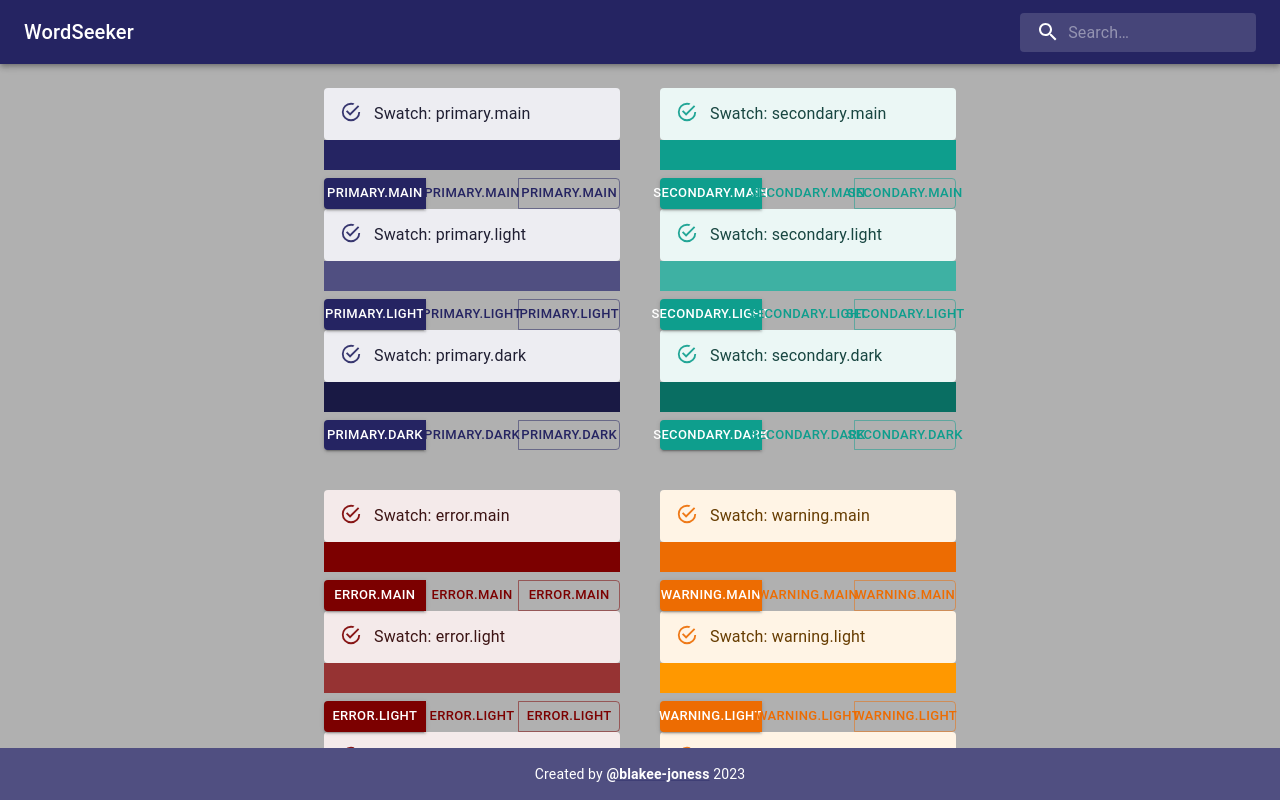
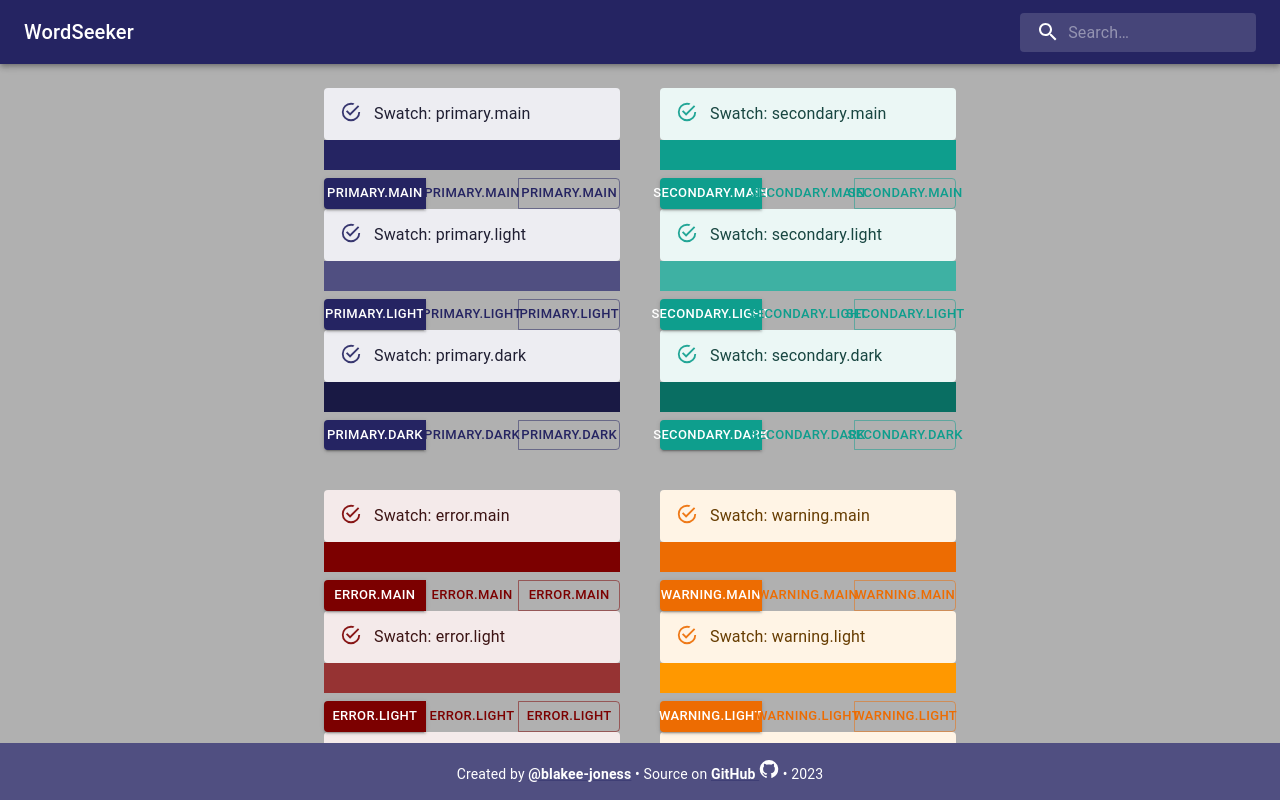
Before and after one commit to blakee-joness/wordseeker, a React (Vite) app in the folder wordSeeker/: page / in a window 1280 px wide. Shown: the top 800 px of the page. Built offline with nearby package versions, Linux system fonts and the light colour scheme; the HTML template or start-up script is replaced by a standard one.

Commit message:
Add GitHub link to Footer component

```diff
--- a/wordSeeker/src/Components/Footer.tsx
+++ b/wordSeeker/src/Components/Footer.tsx
@@ -1,4 +1,5 @@
 import { Box, Container, Link, Typography, useTheme } from '@mui/material'
+import GitHubIcon from '@mui/icons-material/GitHub'
 
 export default function Footer(): JSX.Element {
   const theme = useTheme()
@@ -7,15 +8,23 @@ export default function Footer(): JSX.Element {
     <Box sx={{ bgcolor: 'primary.light', p: 2, position: 'fixed', bottom: 0, width: '100%' }}>
       <Container maxWidth="sm" sx={{ color: theme.palette.common.white }}>
         <Typography variant="body2" align="center">
-          Created by{' '}
+          {'Created by '}
           <Link
             target="none"
             href="https://github.com/blakee-joness/"
             sx={{ color: theme.palette.common.white, fontWeight: 'bold' }}
           >
             @blakee-joness
-          </Link>{' '}
-          {new Date().getFullYear()}
+          </Link>
+          {' • Source on '}
+          <Link
+            target="none"
+            href="https://github.com/blakee-joness/wordseeker/"
+            sx={{ color: theme.palette.common.white, fontWeight: 'bold' }}
+          >
+            GitHub <GitHubIcon fontSize="small" />
+          </Link>
+          {` • ${new Date().getFullYear()}`}
         </Typography>
       </Container>
     </Box>
```
